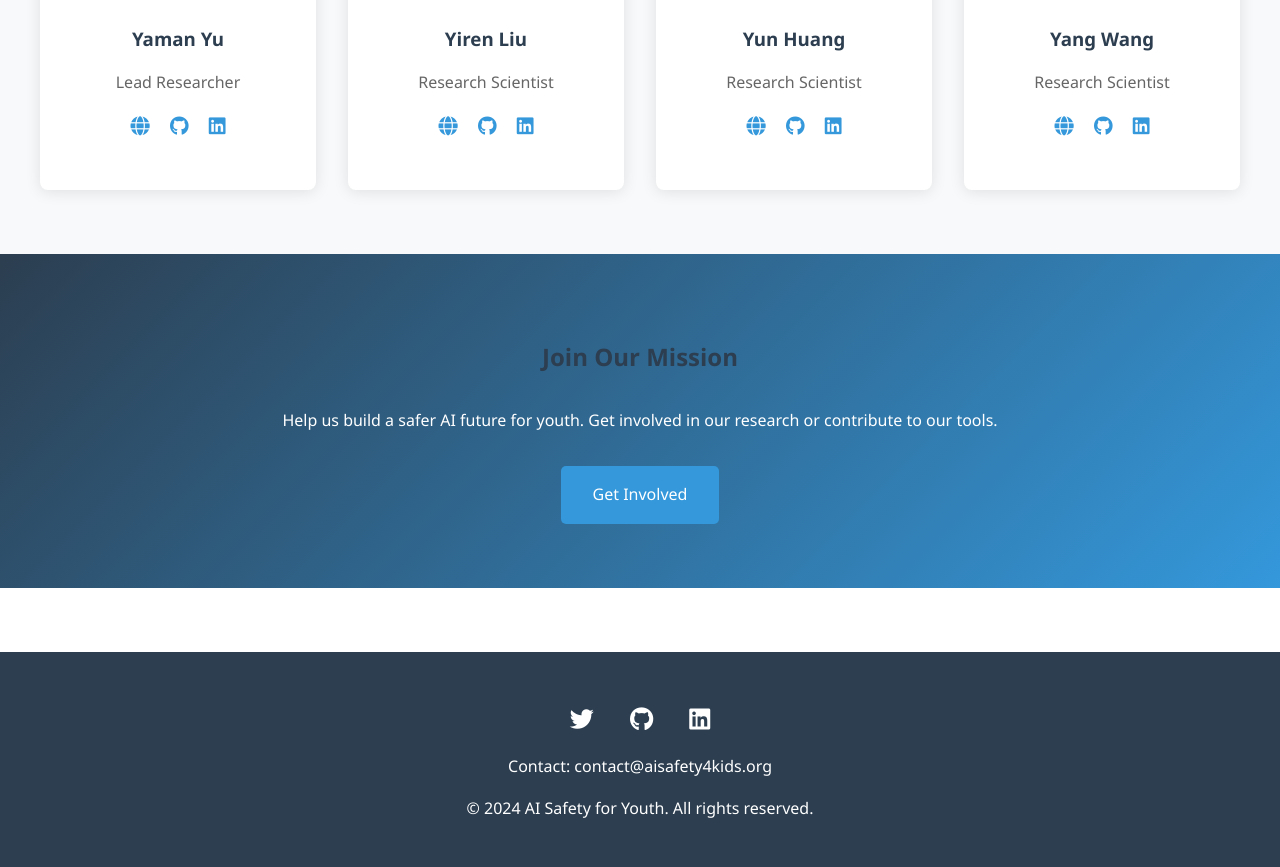
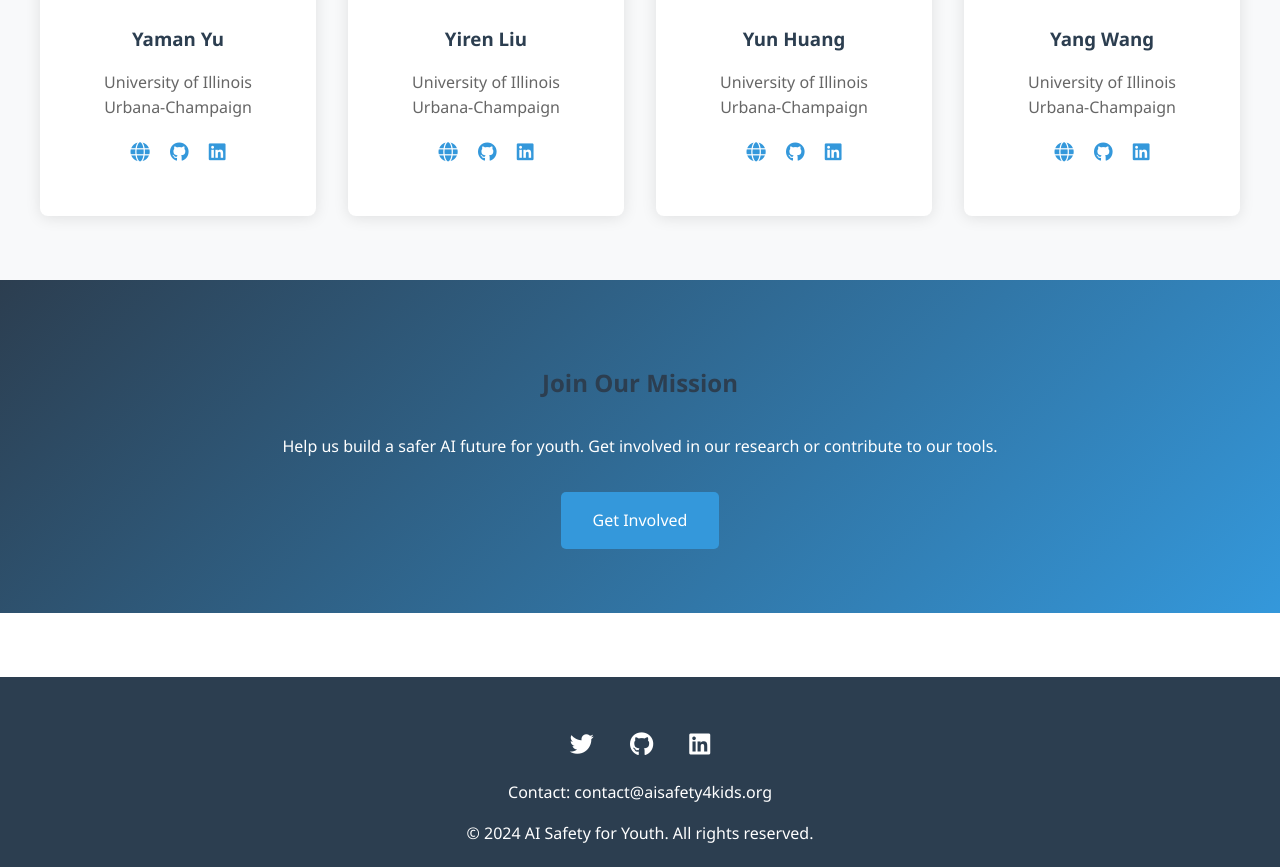
Before and after one commit to yutouzai/aisafety4kids, a plain HTML site: page index.html in a window 1280 px wide. Shown: the part 2390-3257 px from the top of the page. Drawn offline with Linux system fonts and the light colour scheme.

Commit message:
Update index.html

```diff
--- a/index.html
+++ b/index.html
@@ -324,7 +324,7 @@
                 <div class="team-member">
                     <img src="https://yaman-yu.github.io/images/yaman.jpg" alt="Yaman Yu">
                     <h3>Yaman Yu</h3>
-                    <p>Lead Researcher</p>
+                    <p>University of Illinois Urbana-Champaign</p>
                     <div class="social-links">
                         <a href="https://yaman-yu.github.io" target="_blank"><i class="fas fa-globe"></i></a>
                         <a href="https://github.com/yaman-yu" target="_blank"><i class="fab fa-github"></i></a>
@@ -334,7 +334,7 @@
                 <div class="team-member">
                     <img src="https://yirenliu.github.io/images/yiren.jpg" alt="Yiren Liu">
                     <h3>Yiren Liu</h3>
-                    <p>Research Scientist</p>
+                    <p>University of Illinois Urbana-Champaign</p>
                     <div class="social-links">
                         <a href="https://yirenliu.github.io" target="_blank"><i class="fas fa-globe"></i></a>
                         <a href="https://github.com/yirenliu" target="_blank"><i class="fab fa-github"></i></a>
@@ -344,7 +344,7 @@
                 <div class="team-member">
                     <img src="https://yunhuang.github.io/images/yun.jpg" alt="Yun Huang">
                     <h3>Yun Huang</h3>
-                    <p>Research Scientist</p>
+                    <p>University of Illinois Urbana-Champaign</p>
                     <div class="social-links">
                         <a href="https://yunhuang.github.io" target="_blank"><i class="fas fa-globe"></i></a>
                         <a href="https://github.com/yunhuang" target="_blank"><i class="fab fa-github"></i></a>
@@ -354,7 +354,7 @@
                 <div class="team-member">
                     <img src="https://yangwang.github.io/images/yang.jpg" alt="Yang Wang">
                     <h3>Yang Wang</h3>
-                    <p>Research Scientist</p>
+                    <p>University of Illinois Urbana-Champaign</p>
                     <div class="social-links">
                         <a href="https://yangwang.github.io" target="_blank"><i class="fas fa-globe"></i></a>
                         <a href="https://github.com/yangwang" target="_blank"><i class="fab fa-github"></i></a>
```
